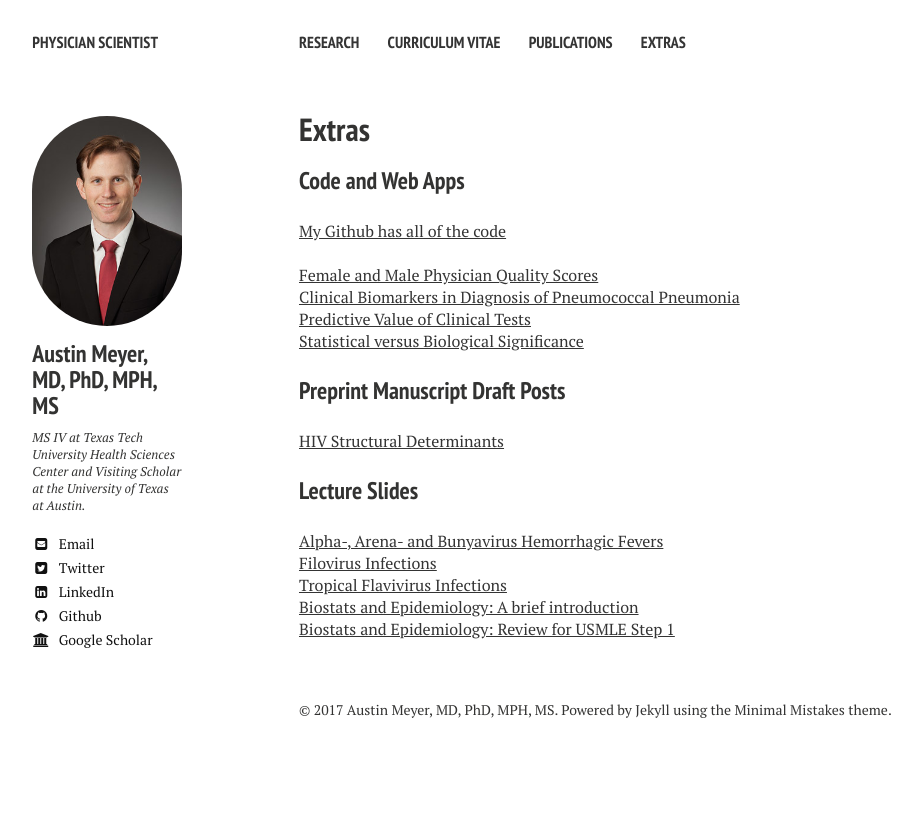
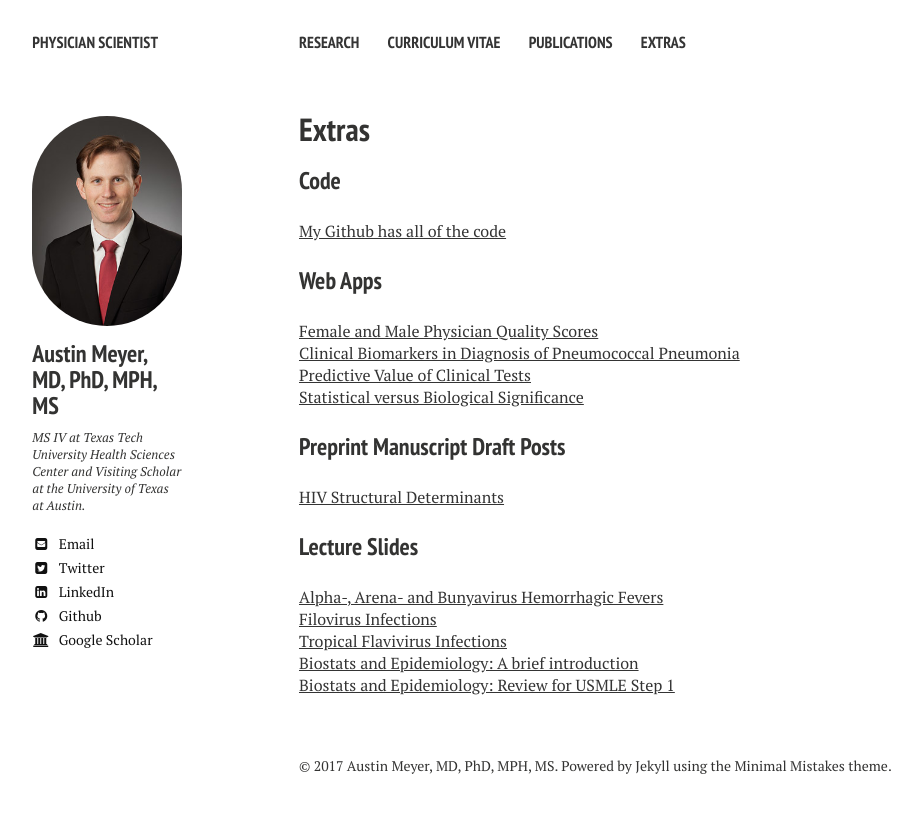
Before and after one commit to ausmeyer/ausmeyer.github.io, a Jekyll site: the page built from extras/index.md, in a window 1280 px wide. Shown: the top 813 px of the page, without its empty margins (21-943 px from the left). Built offline with Jekyll 4.4.1, drawn with Linux system fonts in a browser that asks for light colours; nearby versions of some CDN libraries.

Commit message:
Updating other pages.

```diff
--- a/extras/index.md
+++ b/extras/index.md
@@ -5,8 +5,10 @@ permalink: /extras/
 share: false
 ---
 
-### Code and Web Apps
-[My Github has all of the code](https://github.com/ausmeyer)<br><br>
+### Code
+[My Github has all of the code](https://github.com/ausmeyer)
+
+### Web Apps
 [Female and Male Physician Quality Scores](http://meyerapps.org/male_female_example/)
 [Clinical Biomarkers in Diagnosis of Pneumococcal Pneumonia](http://meyerapps.org/pneumococcal_etiology_hiv/)
 [Predictive Value of Clinical Tests](http://meyerapps.org/predictive_value_shiny/)
```
